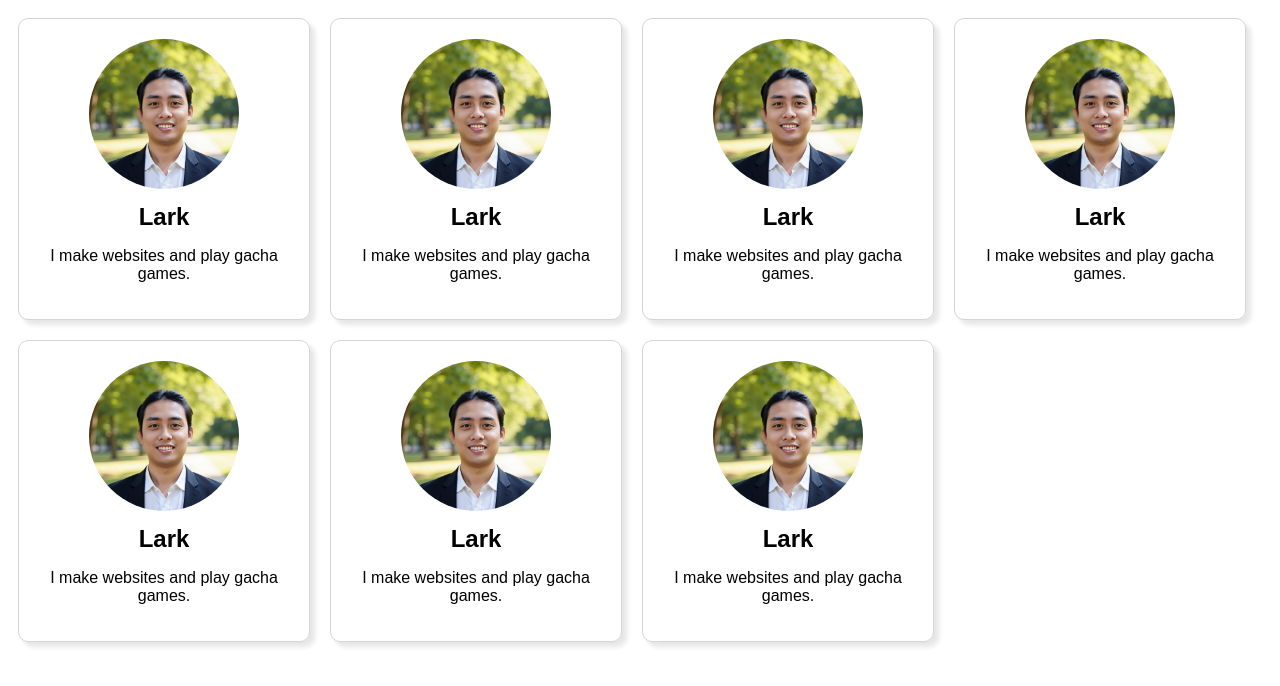
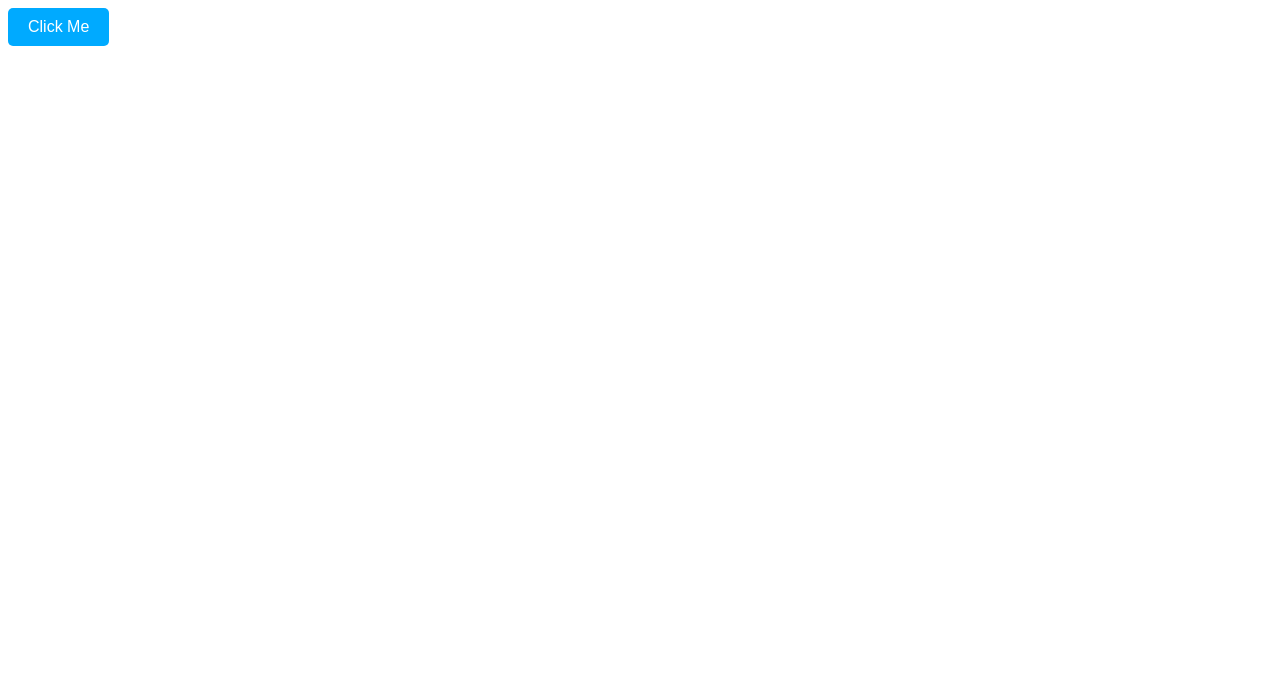
Before and after one commit to Karllouise-code/react-pure-4hrs, a React (Vite) app: page / in a window 1280 px wide. Shown: the top 686 px of the page. Built offline with nearby package versions, Linux system fonts and the light colour scheme.

Commit message:
feat: add Button component and update App layout

```diff
--- a/src/App.jsx
+++ b/src/App.jsx
@@ -1,7 +1,8 @@
 /* import Header from './Header.jsx'
 import Footer from './Footer.jsx'
 import Food from './Food.jsx' */
-import Card from './Card.jsx'
+// import Card from './Card.jsx'
+import Button from './Button/Button.jsx'
 
 function App() {
   return (
@@ -12,13 +13,14 @@
         <Food />
       </main>
       <Footer />  */}
+      {/* <Card />
       <Card />
       <Card />
       <Card />
       <Card />
       <Card />
-      <Card />
-      <Card />
+      <Card /> */}
+      <Button />
     </>
   )
 
--- /dev/null
+++ b/src/Button/Button.jsx
@@ -0,0 +1,11 @@
+import styles from './Button.module.css'
+
+function Button() {
+  return (
+    <button className={styles.button}>
+      Click Me
+    </button>
+  )
+}
+
+export default Button
--- /dev/null
+++ b/src/Button/Button.module.css
@@ -0,0 +1,9 @@
+.button {
+  background-color: hsl(200, 100%, 50%);
+  border: none;
+  color: white;
+  padding: 10px 20px;
+  font-size: 16px;
+  cursor: pointer;
+  border-radius: 5px;
+}
```
Also changed, not shown: src/index.css (+10 -0 lines).
